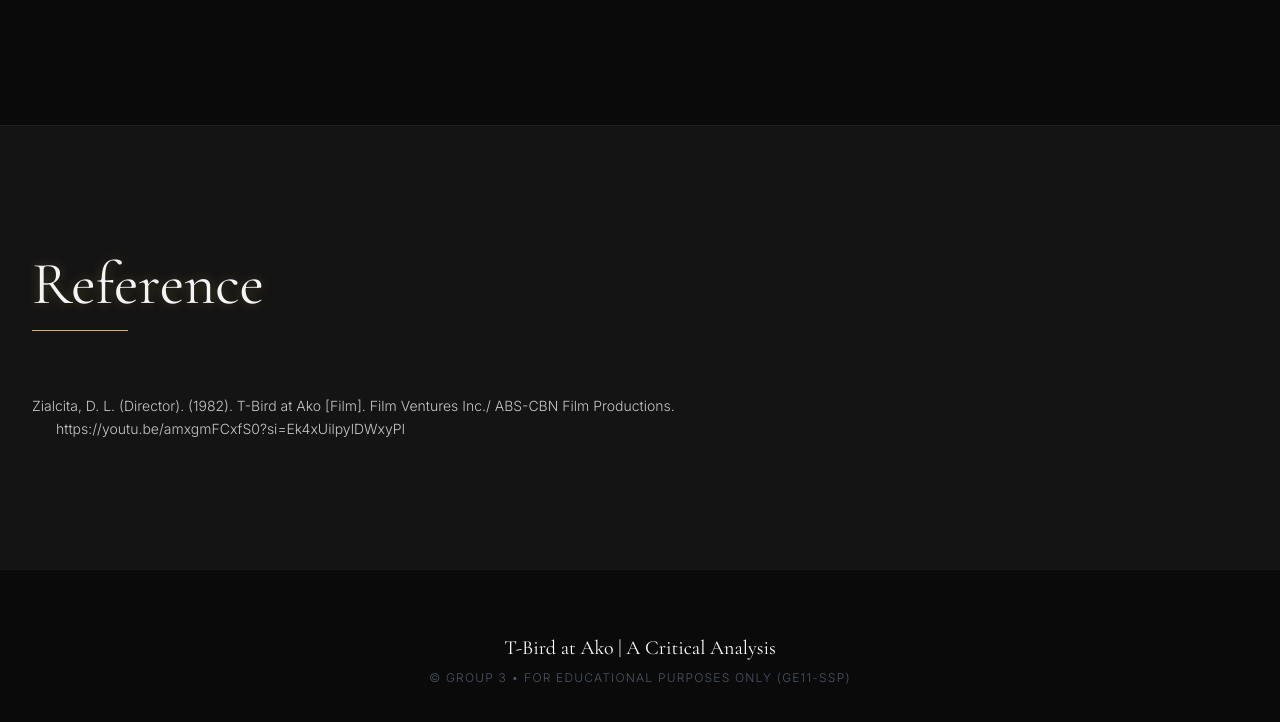
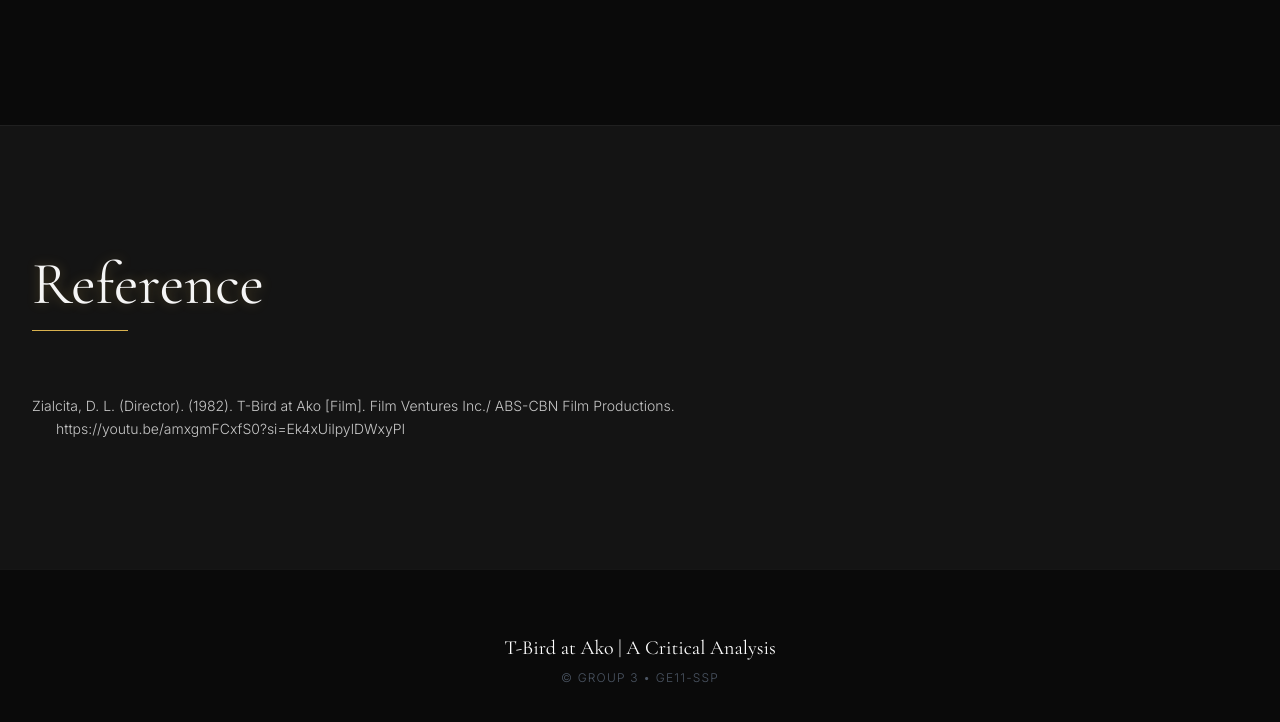
Before and after one commit to 4xachi/tbird-at-ako, a plain HTML site: page index.html in a window 1280 px wide. Shown: the part 4714-5436 px from the top of the page. Drawn offline with nearby package versions, Linux system fonts and the light colour scheme.

Commit message:
editted footer

```diff
--- a/index.html
+++ b/index.html
@@ -764,7 +764,7 @@
     <footer class="py-16 bg-dark border-t border-white/5">
         <div class="text-center max-w-7xl mx-auto px-4 sm:px-6 lg:px-8">
             <p class="text-xl font-serif text-white mb-2">T-Bird at Ako | A Critical Analysis</p>
-            <p class="text-xs text-gray-600 uppercase tracking-widest">© Group 3 • For Educational Purposes Only (GE11-SSP)</p>
+            <p class="text-xs text-gray-600 uppercase tracking-widest">© Group 3 • GE11-SSP</p>
         </div>
     </footer>
 
```
